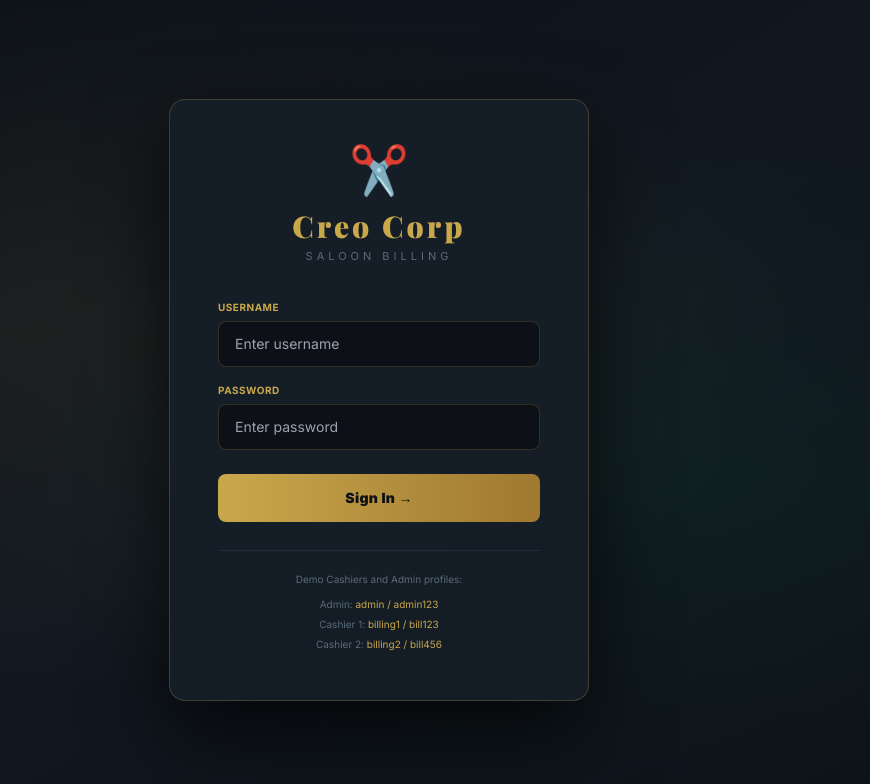
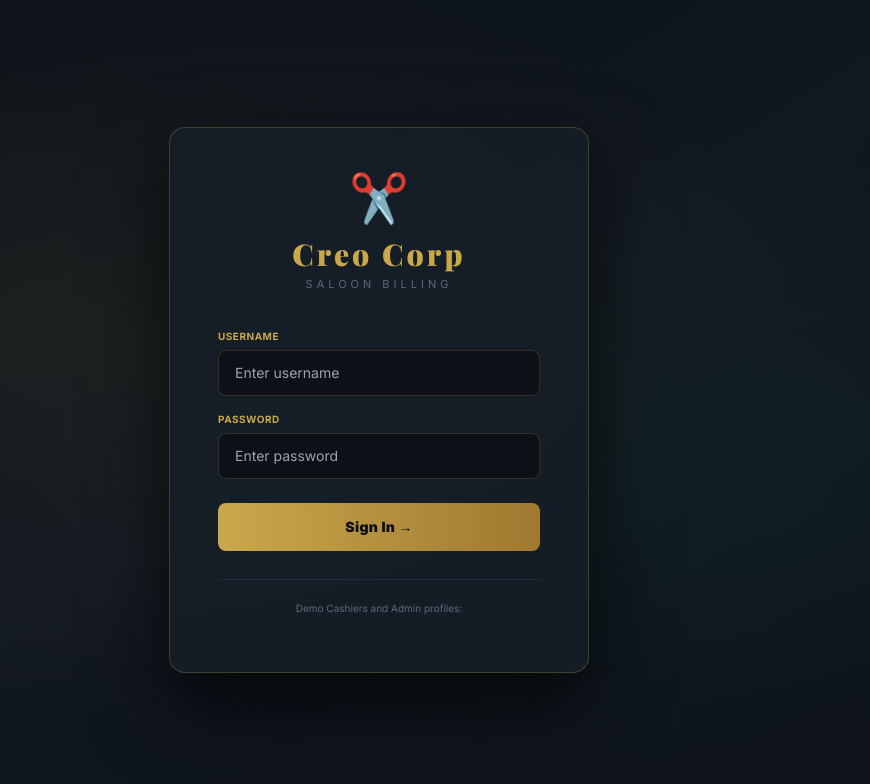
Before and after one commit to sivamsp5820/saloonmgmt, a React (Vite) app in the folder frontend/: page /login in a window 1280 px wide. Shown: the top 784 px of the page, without its empty margins (261-1131 px from the left). Built offline with nearby package versions, Linux system fonts and the light colour scheme; no server answers.

Commit message:
feat: implement styled login page with role-based dashboard redirection

```diff
--- a/frontend/src/pages/LoginPage.tsx
+++ b/frontend/src/pages/LoginPage.tsx
@@ -101,11 +101,11 @@
         {/* Demo login instructions */}
         <div className="text-[10px] text-[#5a6a7a] text-center mt-7 leading-relaxed border-t border-[#1e2d3d] pt-5">
           <p className="mb-2">Demo Cashiers and Admin profiles:</p>
-          <div className="flex flex-col gap-1">
+          {/* <div className="flex flex-col gap-1">
             <p>Admin: <span className="text-[#c9a84c]">admin / admin123</span></p>
             <p>Cashier 1: <span className="text-[#c9a84c]">billing1 / bill123</span></p>
             <p>Cashier 2: <span className="text-[#c9a84c]">billing2 / bill456</span></p>
-          </div>
+          </div> */}
         </div>
 
       </div>
```
